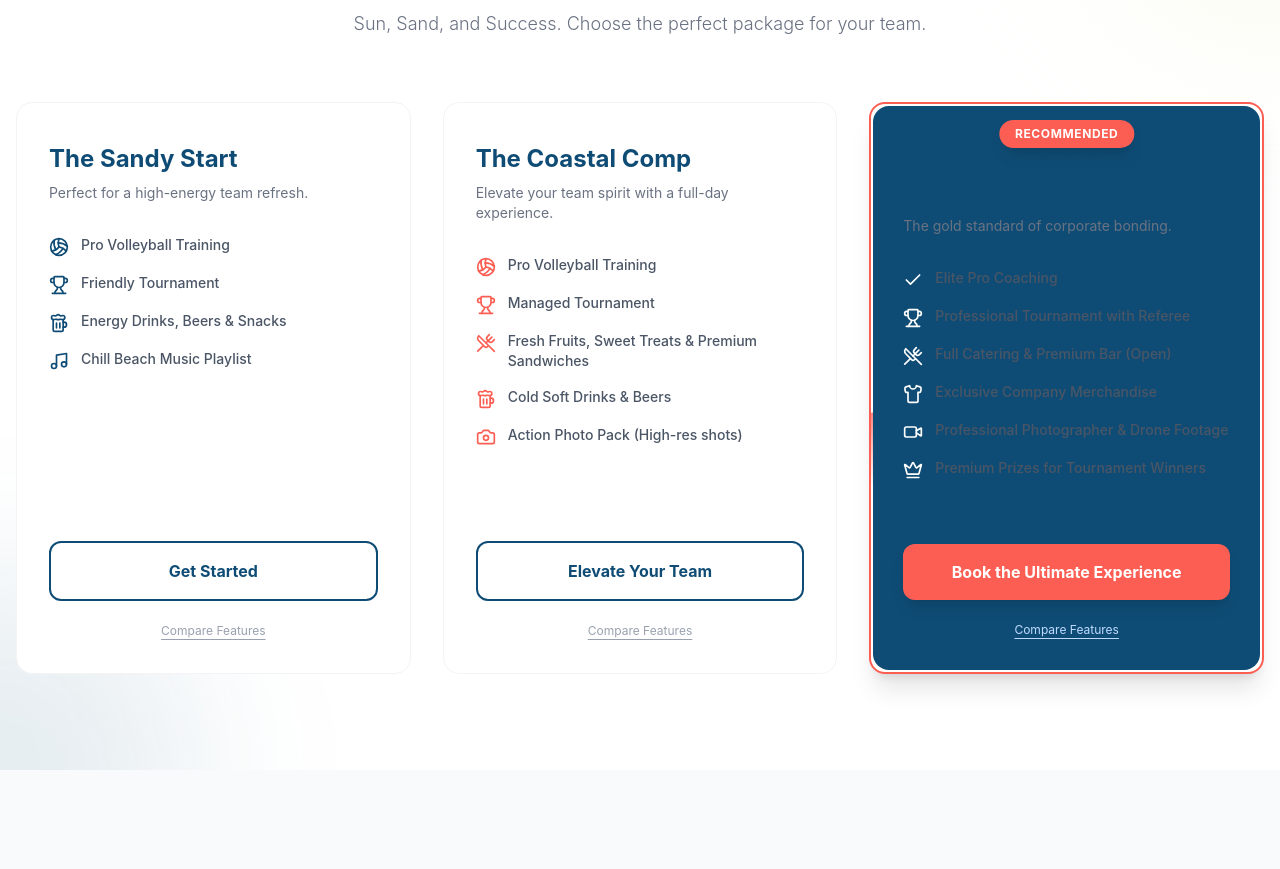
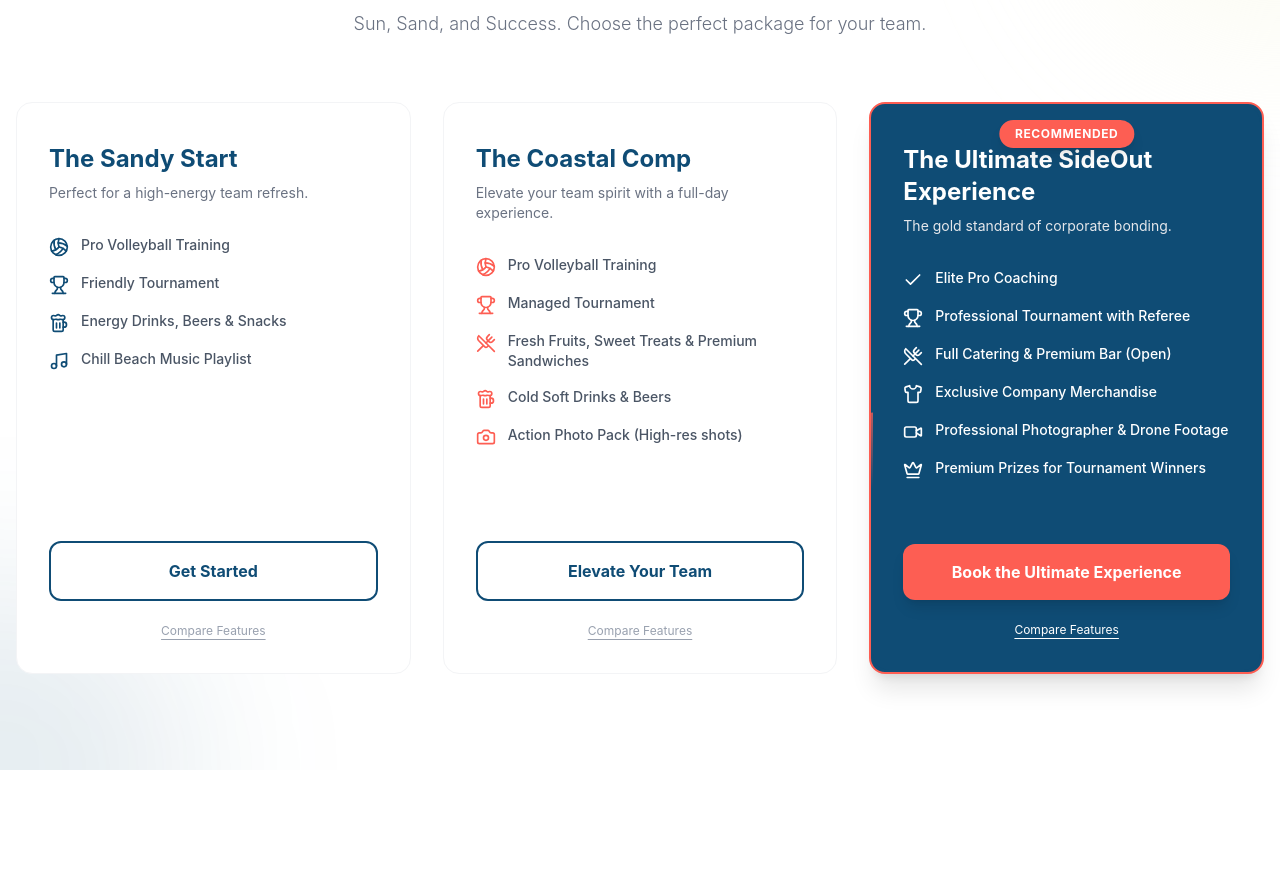
Before and after one commit to Benzeltzer/Sideout, a React (Vite) app: page / in a window 1280 px wide. Shown: the part 4020-4889 px from the top of the page. Built offline with nearby package versions, Linux system fonts and the light colour scheme.

Commit message:
Refine to Strict Light Theme & Fix VIP Card

```diff
--- a/src/App.jsx
+++ b/src/App.jsx
@@ -13,7 +13,7 @@ import WeeklyClub from './components/WeeklyClub';
 
 function App() {
   return (
-    <div className="font-sans antialiased text-gray-900 bg-gray-50 selection:bg-[#FD5E53] selection:text-white">
+    <div className="font-sans antialiased text-gray-900 bg-white selection:bg-[#FD5E53] selection:text-white">
       {/* Fixed Logo */}
       <div className="fixed top-6 left-6 z-50">
         <img
--- a/src/components/Experience.jsx
+++ b/src/components/Experience.jsx
@@ -11,7 +11,7 @@ const timeline = [
 
 export default function Experience() {
     return (
-        <section className="py-24 bg-gray-50 relative overflow-hidden">
+        <section className="py-24 bg-white relative overflow-hidden">
             <div className="max-w-7xl mx-auto px-4 relative z-10">
                 <motion.div
                     initial={{ opacity: 0, y: 20 }}
--- a/src/components/FAQ.jsx
+++ b/src/components/FAQ.jsx
@@ -23,7 +23,7 @@ const faqs = [
 
 export default function FAQ() {
     return (
-        <section className="py-24 bg-gray-50">
+        <section className="py-24 bg-white">
             <div className="max-w-3xl mx-auto px-4">
                 <div className="text-center mb-16">
                     <h2 className="text-4xl font-bold text-ocean mb-4">Common Questions</h2>
--- a/src/components/Pricing.jsx
+++ b/src/components/Pricing.jsx
@@ -86,7 +86,7 @@ export default function Pricing() {
                             className={`
                             relative flex flex-col p-8 rounded-2xl transition-all duration-300 overflow-hidden h-full
                             ${pkg.highlight
-                                    ? 'bg-white text-gray-900 border-2 border-sunset shadow-xl z-10'
+                                    ? 'bg-ocean text-white border-2 border-sunset shadow-xl z-10'
                                     : 'bg-white text-gray-800 border border-gray-100 hover:shadow-lg'}
                         `}
                         >
@@ -106,10 +106,10 @@ export default function Pricing() {
                                 )}
 
                                 <div className="mb-0 mt-2">
-                                    <h3 className={`text-2xl font-bold mb-2 ${pkg.highlight ? 'text-ocean' : 'text-ocean'}`}>
+                                    <h3 className={`text-2xl font-bold mb-2 ${pkg.highlight ? 'text-white' : 'text-ocean'}`}>
                                         {pkg.name}
                                     </h3>
-                                    <p className={`text-sm ${pkg.highlight ? 'text-gray-500' : 'text-gray-500'}`}>
+                                    <p className={`text-sm ${pkg.highlight ? 'text-gray-200' : 'text-gray-500'}`}>
                                         {pkg.tagline}
                                     </p>
                                 </div>
@@ -117,10 +117,10 @@ export default function Pricing() {
                                 <div className="my-8 space-y-4 flex-grow">
                                     {pkg.features.map((feature, i) => (
                                         <div key={i} className="flex items-start gap-3">
-                                            <div className={`mt-0.5 ${pkg.highlight ? 'text-ocean' : 'text-ocean'}`}>
+                                            <div className={`mt-0.5 ${pkg.highlight ? 'text-white' : 'text-ocean'}`}>
                                                 {feature.icon}
                                             </div>
-                                            <span className={`text-sm font-medium ${pkg.highlight ? 'text-gray-600' : 'text-gray-600'}`}>
+                                            <span className={`text-sm font-medium ${pkg.highlight ? 'text-white opacity-100' : 'text-gray-600'}`}>
                                                 {feature.text}
                                             </span>
                                         </div>
@@ -143,7 +143,7 @@ export default function Pricing() {
                                 </a>
 
                                 <div className="mt-4 text-center">
-                                    <button className={`text-xs underline underline-offset-4 ${pkg.highlight ? 'text-blue-200 hover:text-white' : 'text-gray-400 hover:text-ocean'}`}>
+                                    <button className={`text-xs underline underline-offset-4 ${pkg.highlight ? 'text-white hover:text-white' : 'text-gray-400 hover:text-ocean'}`}>
                                         Compare Features
                                     </button>
                                 </div>
--- a/src/components/Team.jsx
+++ b/src/components/Team.jsx
@@ -30,7 +30,7 @@ const coaches = [
 
 export default function Team() {
     return (
-        <section className="py-24 bg-gray-50 overflow-hidden">
+        <section className="py-24 bg-white overflow-hidden">
             <div className="max-w-6xl mx-auto px-4">
 
                 <motion.div
--- a/src/components/Testimonials.jsx
+++ b/src/components/Testimonials.jsx
@@ -26,7 +26,7 @@ const companies = ["Wix", "Monday.com", "Fiverr", "Mobileye", "Check Point"];
 
 export default function Testimonials() {
     return (
-        <section className="py-24 bg-gray-50 text-gray-900 relative overflow-hidden text-center">
+        <section className="py-24 bg-white text-gray-900 relative overflow-hidden text-center">
             <div className="max-w-7xl mx-auto px-4">
 
                 {/* Trusted By Marquee */}
--- a/src/components/WhyUs.jsx
+++ b/src/components/WhyUs.jsx
@@ -21,7 +21,7 @@ const features = [
 
 export default function WhyUs() {
     return (
-        <section className="py-20 bg-[#F5F5DC]/30">
+        <section className="py-20 bg-white">
             <div className="max-w-7xl mx-auto px-4">
                 <motion.div
                     initial={{ opacity: 0, y: 20 }}
```
